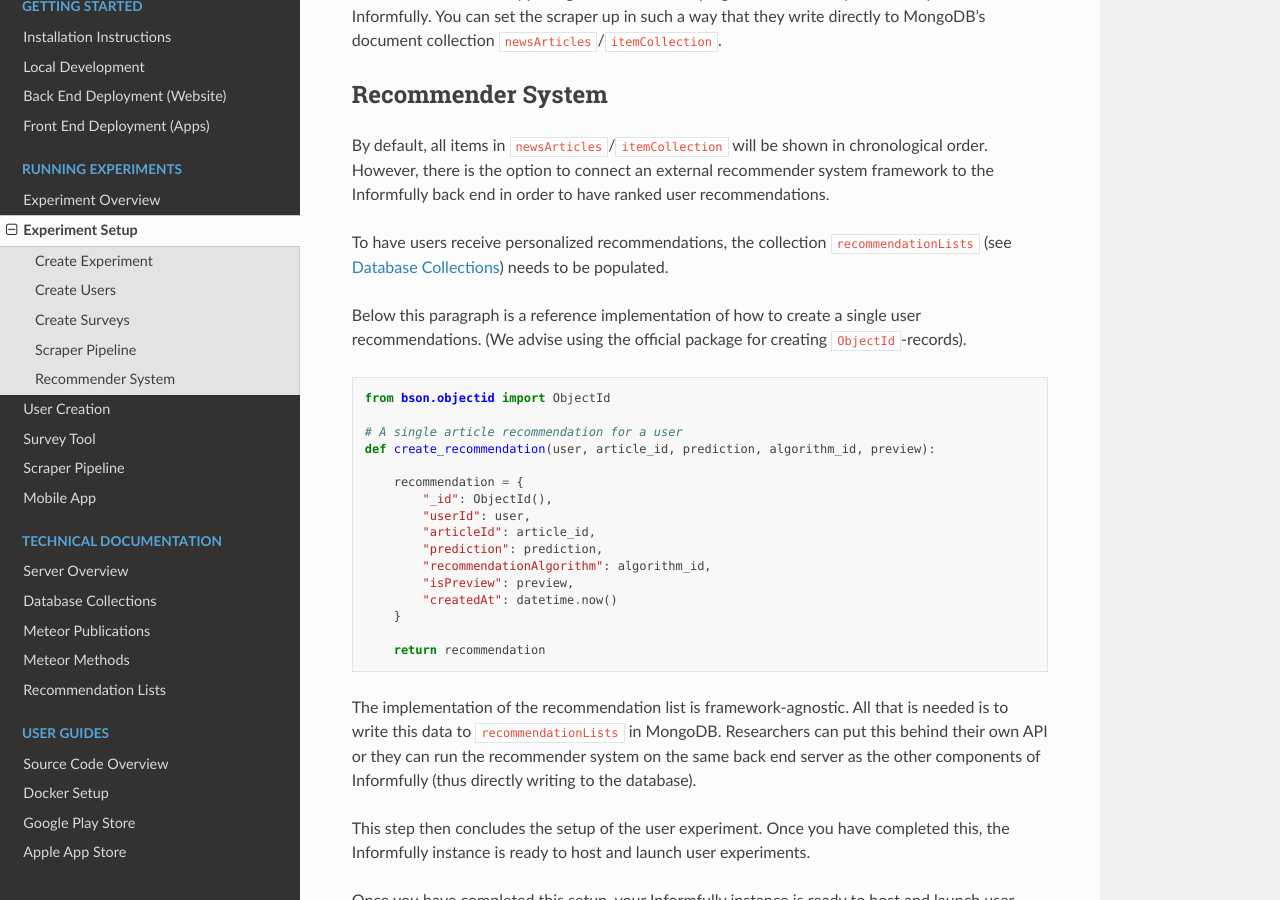
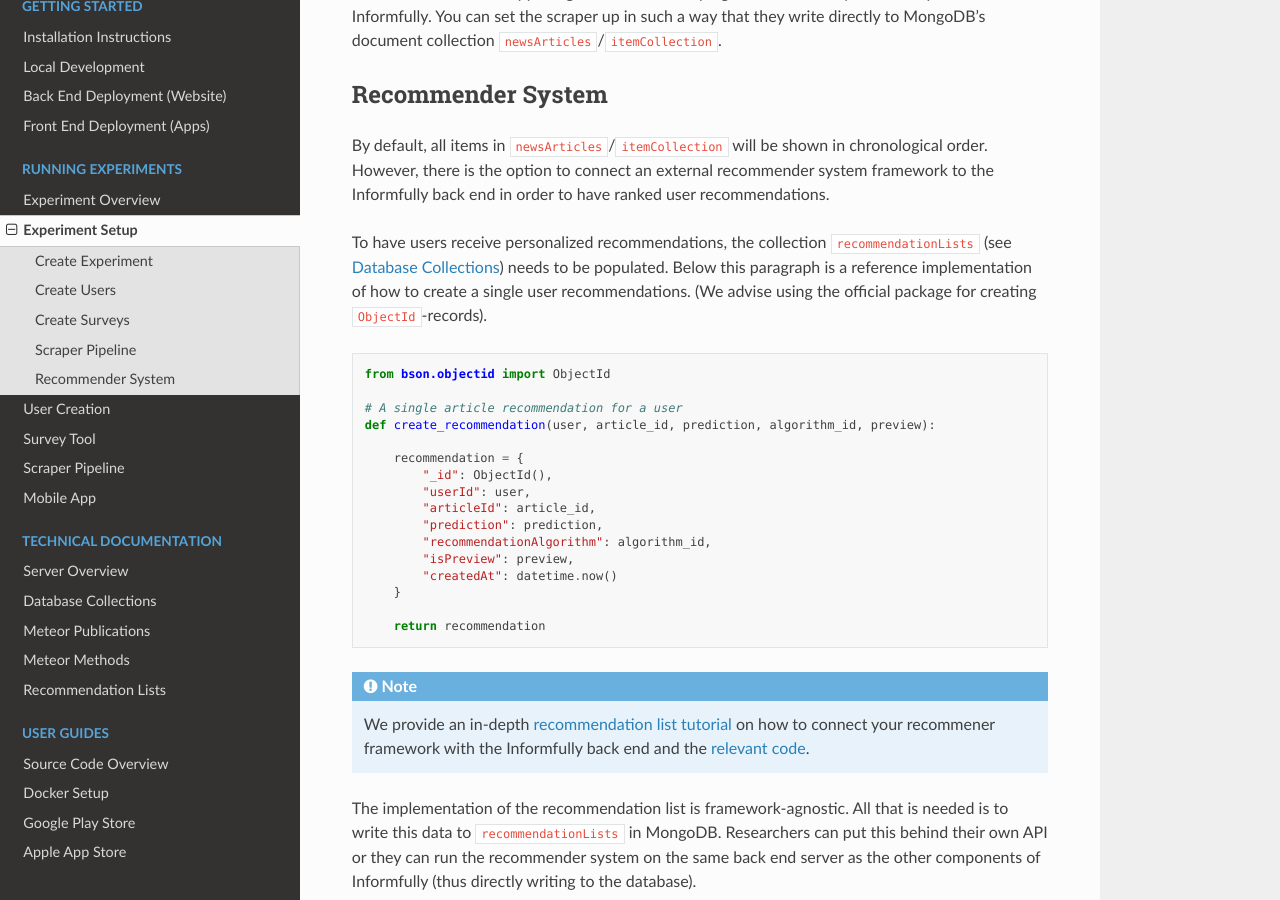
Before and after one commit to Informfully/Documentation, a Sphinx documentation site: the page built from docs/source/experiment.rst, in a window 1280 px wide and 900 px high, scrolled down 3416 px. Built offline with Sphinx 7.4.7 and the Read the Docs theme 2.0.0, drawn with Linux system fonts in a browser that asks for light colours.

Commit message:
Updated tutorial

```diff
--- a/docs/source/database.rst
+++ b/docs/source/database.rst
@@ -587,7 +587,7 @@ An example of what the recommendations need to be formatted is shown below:
 
 .. note::
 
-    We provide an in-depth `recommendation list tutorial <https://informfully.readthedocs.io/en/latest/recommendations.html>`_ on how to connect your recommener framework with the Informfully back end with the `relevant code <https://github.com/Informfully/Documentation/tree/main/sample>`_.
+    We provide an in-depth `recommendation list tutorial <https://informfully.readthedocs.io/en/latest/recommendations.html>`_ on how to connect your recommener framework and the Informfully back end with the `relevant code <https://github.com/Informfully/Documentation/tree/main/sample>`_.
 
 signins*
 --------
--- a/docs/source/experiment.rst
+++ b/docs/source/experiment.rst
@@ -112,7 +112,6 @@ By default, all items in  ``newsArticles``/``itemCollection`` will be shown in c
 However, there is the option to connect an external recommender system framework to the Informfully back end in order to have ranked user recommendations.
 
 To have users receive personalized recommendations, the collection ``recommendationLists`` (see `Database Collections <https://informfully.readthedocs.io/en/latest/database.html>`_) needs to be populated.
-
 Below this paragraph is a reference implementation of how to create a single user recommendations.
 (We advise using the official package for creating ``ObjectId``-records).
 
@@ -135,6 +134,10 @@ Below this paragraph is a reference implementation of how to create a single use
 
         return recommendation
 
+.. note::
+
+    We provide an in-depth `recommendation list tutorial <https://informfully.readthedocs.io/en/latest/recommendations.html>`_ on how to connect your recommener framework with the Informfully back end and the `relevant code <https://github.com/Informfully/Documentation/tree/main/sample>`_.
+
 The implementation of the recommendation list is framework-agnostic.
 All that is needed is to write this data to ``recommendationLists`` in MongoDB.
 Researchers can put this behind their own API or they can run the recommender system on the same back end server as the other components of Informfully (thus directly writing to the database).
```
